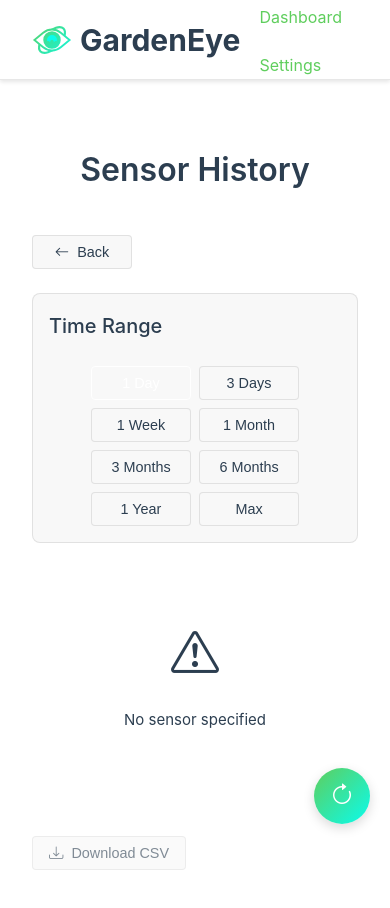
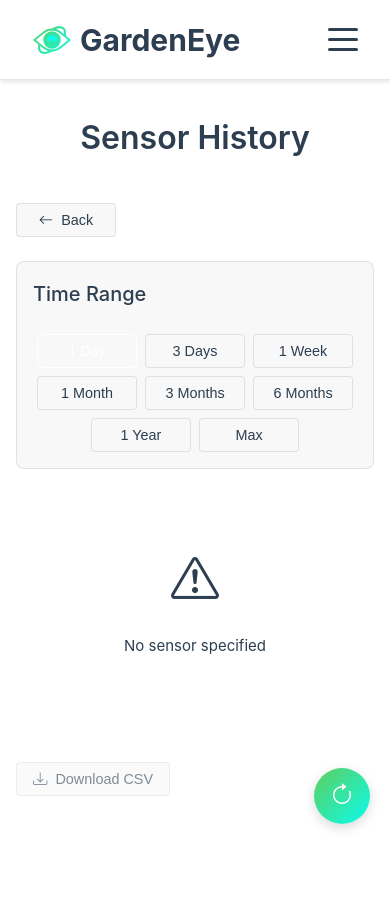
Before and after one commit to Etto48/GardenEye, a Vue app in the folder web/frontend/app/: page /history in a window 390 px wide. Shown: the top 908 px of the page. After the commit the page ends 844 px from the top, so only its background shows below. Built offline with nearby package versions, Linux system fonts and the light colour scheme.

Commit message:
fixed some styles and responsive layout

```diff
--- a/web/frontend/app/src/App.vue
+++ b/web/frontend/app/src/App.vue
@@ -1,16 +1,82 @@
 <script setup lang="ts">
 import { RouterLink, RouterView } from 'vue-router'
+import { ref, onMounted, onUnmounted } from 'vue'
+
+const isMobileMenuOpen = ref(false)
+const isMobile = ref(false)
+
+const toggleMobileMenu = () => {
+  isMobileMenuOpen.value = !isMobileMenuOpen.value
+}
+
+const closeMobileMenu = () => {
+  isMobileMenuOpen.value = false
+}
+
+const checkScreenSize = () => {
+  isMobile.value = window.innerWidth < 768
+  if (!isMobile.value) {
+    isMobileMenuOpen.value = false
+  }
+}
+
+const handleEscapeKey = (event: KeyboardEvent) => {
+  if (event.key === 'Escape') {
+    closeMobileMenu()
+  }
+}
+
+onMounted(() => {
+  checkScreenSize()
+  window.addEventListener('resize', checkScreenSize)
+  document.addEventListener('keydown', handleEscapeKey)
+})
+
+onUnmounted(() => {
+  window.removeEventListener('resize', checkScreenSize)
+  document.removeEventListener('keydown', handleEscapeKey)
+})
 </script>
 
 <template>
-    <header class="app-header fixed top-0 left-0 right-0 flex items-center px-2 transition-colors">
-        <img alt="GardenEye logo" class="logo" src="@/assets/favicon.svg" />
-        <h1 class="title">GardenEye</h1>
-        <nav class="flex-1 text-center">
-            <RouterLink to="/">Dashboard</RouterLink>
-            <RouterLink to="/settings">Settings</RouterLink>
+    <header class="app-header sticky flex items-center px-2 transition-colors">
+        <div class="header-left flex items-center">
+            <img alt="GardenEye logo" class="logo" src="@/assets/favicon.svg" />
+            <h1 class="title">GardenEye</h1>
+        </div>
+
+        <!-- Desktop Navigation -->
+        <nav class="desktop-nav">
+            <RouterLink to="/" @click="closeMobileMenu">Dashboard</RouterLink>
+            <RouterLink to="/settings" @click="closeMobileMenu">Settings</RouterLink>
         </nav>
+
+        <!-- Mobile Burger Menu Button -->
+        <button
+            class="mobile-menu-button"
+            @click="toggleMobileMenu"
+            :aria-expanded="isMobileMenuOpen"
+            aria-label="Toggle navigation menu"
+        >
+            <div class="burger-icon" :class="{ 'open': isMobileMenuOpen }">
+                <span></span>
+                <span></span>
+                <span></span>
+            </div>
+        </button>
     </header>
+
+    <!-- Mobile Navigation Overlay -->
+    <div
+        class="mobile-nav-overlay"
+        :class="{ 'open': isMobileMenuOpen }"
+        @click="closeMobileMenu"
+    >
+        <nav class="mobile-nav" @click.stop>
+            <RouterLink to="/" @click="closeMobileMenu">Dashboard</RouterLink>
+            <RouterLink to="/settings" @click="closeMobileMenu">Settings</RouterLink>
+        </nav>
+    </div>
 
     <main>
         <RouterView />
@@ -18,8 +84,13 @@ import { RouterLink, RouterView } from 'vue-router'
 </template>
 
 <style scoped>
+
 .app-header {
     height: 80px;
+    width: 100%;
+    top: 0;
+    left: 0;
+    right: 0;
     background-color: var(--color-background);
     border-bottom: 1px solid var(--color-border);
     z-index: 1000;
@@ -38,28 +109,176 @@ import { RouterLink, RouterView } from 'vue-router'
     margin: 0.5rem;
 }
 
-.app-header nav {
+/* Desktop Navigation */
+.desktop-nav {
     margin: 0;
     position: relative;
     top: 2px;
-    text-align: left;
+    text-align: center;
     font-size: 1rem;
 }
 
-.app-header nav a.router-link-exact-active {
+.desktop-nav a.router-link-exact-active {
     color: var(--color-text);
 }
 
-.app-header nav a.router-link-exact-active:hover {
+.desktop-nav a.router-link-exact-active:hover {
     background-color: transparent;
 }
 
-.app-header nav a {
+.desktop-nav a {
     display: inline-block;
     margin: 0.5rem;
 }
 
-.app-header nav a:first-of-type {
+.desktop-nav a:first-of-type {
     border: 0;
 }
+
+/* Mobile Menu Button */
+.mobile-menu-button {
+    display: none;
+    background: none;
+    border: none;
+    cursor: pointer;
+    padding: 0;
+    width: 30px;
+    height: 24px;
+    position: relative;
+    z-index: 1001;
+}
+
+/* Burger Icon Animation */
+.burger-icon {
+    position: relative;
+    width: 30px;
+    height: 24px;
+}
+
+.burger-icon span {
+    display: block;
+    position: absolute;
+    height: 3px;
+    width: 100%;
+    background-color: var(--color-text);
+    border-radius: 3px;
+    opacity: 1;
+    left: 0;
+    transform: rotate(0deg);
+    transition: 0.25s ease-in-out;
+}
+
+.burger-icon span:nth-child(1) {
+    top: 0px;
+}
+
+.burger-icon span:nth-child(2) {
+    top: 10px;
+}
+
+.burger-icon span:nth-child(3) {
+    top: 20px;
+}
+
+/* Burger Icon Animation - Open State */
+.burger-icon.open span:nth-child(1) {
+    top: 10px;
+    transform: rotate(135deg);
+}
+
+.burger-icon.open span:nth-child(2) {
+    opacity: 0;
+    left: -60px;
+}
+
+.burger-icon.open span:nth-child(3) {
+    top: 10px;
+    transform: rotate(-135deg);
+}
+
+/* Mobile Navigation Overlay */
+.mobile-nav-overlay {
+    position: fixed;
+    top: 0;
+    left: 0;
+    width: 100%;
+    height: 100vh;
+    background-color: rgba(0, 0, 0, 0.5);
+    z-index: 999;
+    opacity: 0;
+    visibility: hidden;
+    transition: opacity 0.3s ease, visibility 0.3s ease;
+}
+
+.mobile-nav-overlay.open {
+    opacity: 1;
+    visibility: visible;
+}
+
+.mobile-nav {
+    border-radius: 0 0 0 0.5rem;
+    position: absolute;
+    top: 80px;
+    right: 0;
+    width: 250px;
+    background-color: var(--color-background);
+    border-left: 1px solid var(--color-border);
+    border-bottom: 1px solid var(--color-border);
+    box-shadow: -2px 2px 8px rgba(0, 0, 0, 0.1);
+    transform: translateX(100%);
+    transition: transform 0.3s ease;
+    padding: 1rem 0;
+}
+
+.mobile-nav-overlay.open .mobile-nav {
+    transform: translateX(0);
+}
+
+.mobile-nav a {
+    display: block;
+    padding: 1rem 2rem;
+    text-decoration: none;
+    color: var(--color-text);
+    border-bottom: 1px solid var(--color-border);
+    transition: background-color 0.2s ease;
+}
+
+.mobile-nav a:hover {
+    background-color: var(--color-background-soft);
+}
+
+.mobile-nav a.router-link-exact-active {
+    background-color: var(--color-background-mute);
+    color: var(--color-accent-1);
+}
+
+.mobile-nav a:last-child {
+    border-bottom: none;
+}
+
+/* Mobile Responsive Design */
+@media (max-width: 767px) {
+    .desktop-nav {
+        display: none;
+    }
+
+    .mobile-menu-button {
+        display: block;
+    }
+
+    .header-left {
+        flex: 1;
+    }
+}
+
+/* Tablet and up - keep desktop nav visible */
+@media (min-width: 768px) {
+    .mobile-menu-button {
+        display: none;
+    }
+
+    .mobile-nav-overlay {
+        display: none;
+    }
+}
 </style>
--- a/web/frontend/app/src/assets/main.css
+++ b/web/frontend/app/src/assets/main.css
@@ -4,16 +4,18 @@
 @import './animations.css';
 
 #app {
-  max-width: 1280px;
-  margin: 0 auto;
-  padding: 2rem;
+  width: 100%;
   font-weight: normal;
   min-height: 100vh;
+  display: flex;
+  flex-direction: column;
+  align-items: center;
 }
 
-/* Ensure main content has proper spacing for fixed header */
 main {
-  padding-top: 80px;
+  max-width: 1200px;
+  width: 100%;
+  padding: 0 3rem;
 }
 
 a,
@@ -31,16 +33,8 @@ a,
   }
 }
 
-@media (min-width: 1024px) {
-  #app {
-    display: block;
-    padding: 0 2rem;
-    width: 100%;
-    max-width: 1280px;
-    margin: 0 auto;
-  }
-
+@media (max-width: 768px) {
   main {
-    padding-top: 80px;
+    padding: 0 1rem;
   }
 }
--- a/web/frontend/app/src/assets/utilities.css
+++ b/web/frontend/app/src/assets/utilities.css
@@ -162,6 +162,10 @@
 
 .fixed {
   position: fixed;
+}
+
+.sticky {
+  position: sticky;
 }
 
 /* Common positioning */
--- a/web/frontend/app/src/components/History.vue
+++ b/web/frontend/app/src/components/History.vue
@@ -241,9 +241,7 @@ const getChartConfig = (
       responsive: true,
       maintainAspectRatio: false,
       layout: {
-        padding: {
-          bottom: 40,
-        },
+        padding: 0,
       },
       plugins: {
         legend: {
@@ -557,10 +555,11 @@ const hasData = computed(() => readings.value && readings.value.timestamps.lengt
 .charts-container {
   display: flex;
   flex-direction: column;
+  padding: 0;
 }
 
-.card.chart-container {
-  padding: 0 1rem 0 1rem;
+.chart-container {
+  padding: 10px;
 }
 
 .chart-header {
@@ -569,7 +568,7 @@ const hasData = computed(() => readings.value && readings.value.timestamps.lengt
   gap: 0.5rem;
   margin-bottom: 1rem;
   padding-bottom: 0.5rem;
-  padding-top: 1rem;
+  padding: 1rem 1rem 0 1rem;
   border-top: 1px solid var(--color-border);
 }
 
--- a/web/frontend/app/src/components/SensorCard.vue
+++ b/web/frontend/app/src/components/SensorCard.vue
@@ -182,7 +182,7 @@ const handleImageError = (event: Event) => {
     display: flex;
     align-items: center;
     justify-content: center;
-    background: var(--color-surface-variant);
+    background: var(--color-background);
 }
 
 .sensor-photo {
```
